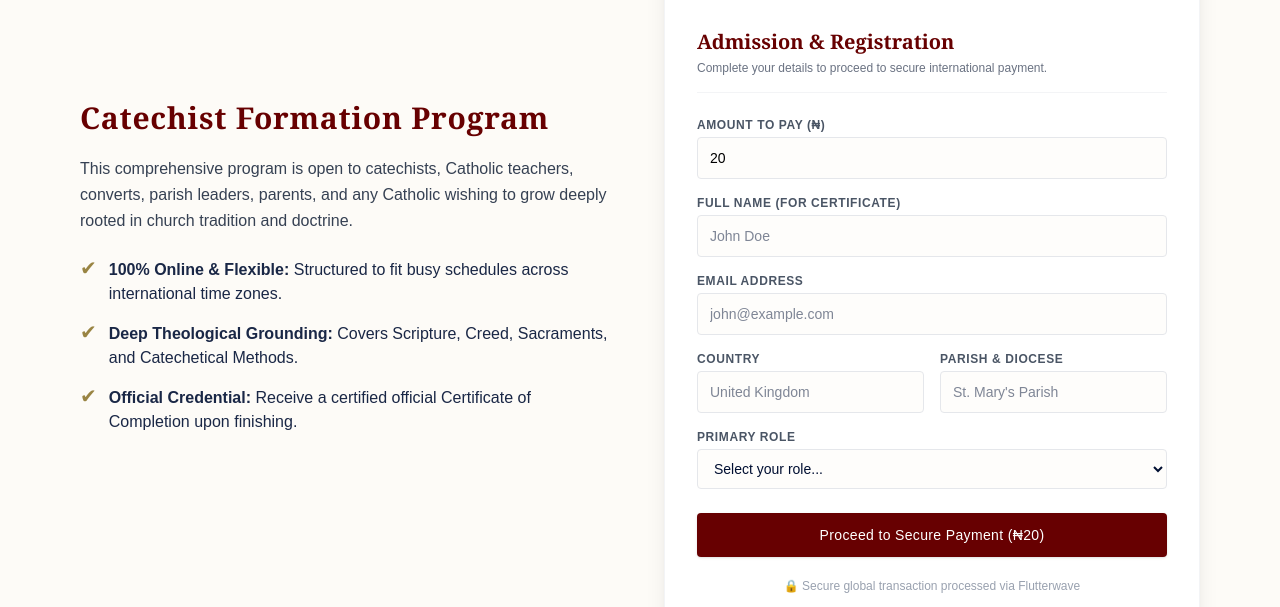
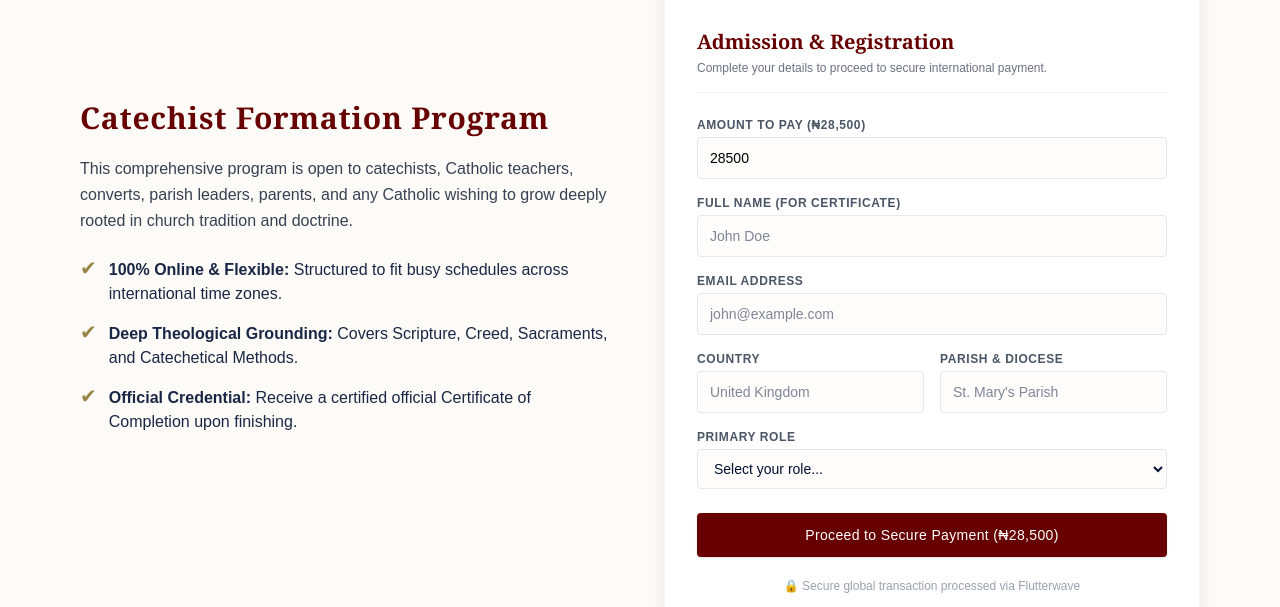
Before and after one commit to Mazoje/catholics-online-class, a Next.js app: page / in a window 1280 px wide. Shown: the part 1067-1674 px from the top of the page. Built offline with nearby package versions, Linux system fonts and the light colour scheme.

Commit message:
set default amount to 28500 with formatted commas

```diff
--- a/app/page.tsx
+++ b/app/page.tsx
@@ -5,7 +5,7 @@ import Image from "next/image";
 import Link from "next/link";
 
 export default function LandingPage() {
-  const [amount, setAmount] = useState<string>("20"); // Defaults to 20, but can be changed
+  const [amount, setAmount] = useState<string>("28500"); // Defaults to 20, but can be changed
   const [formData, setFormData] = useState({
     fullName: "",
     email: "",
@@ -194,7 +194,7 @@ export default function LandingPage() {
             {/* 👈 FIX: Moved the Amount Field inside the Form Tag */}
            <div>
   <label htmlFor="amount" className="block text-xs font-semibold uppercase tracking-wider text-gray-600 mb-1">
-  Amount to Pay (₦)
+    Amount to Pay (₦{Number(amount || 0).toLocaleString()}) {/* 👈 Displays with commas here */}
   </label>
   <input
     id="amount"
@@ -204,7 +204,7 @@ export default function LandingPage() {
     onChange={(e) => setAmount(e.target.value)}
     className="w-full border border-gray-200 rounded px-3 py-2.5 bg-[#FDFBF7]/50 focus:outline-none focus:border-[#670001] focus:bg-white text-sm text-black"
     required
-                placeholder="Enter amount"
+    placeholder="28500"
   />
 </div>
 
@@ -284,8 +284,9 @@ export default function LandingPage() {
   disabled={loading}
   className="w-full bg-[#670001] hover:bg-[#520001] text-white font-medium py-3 rounded transition-colors disabled:opacity-50 mt-2 tracking-wide shadow-sm text-sm"
 >
-              {/* 👈 FIX: Made the checkout text dynamic to display the state input */}
-             {loading ? "Processing Secure Gateway..." : `Proceed to Secure Payment (₦${amount || "0"})`}  </button>
+  {/* 👈 Added .toLocaleString() here to automatically add commas */}
+  {loading ? "Processing Secure Gateway..." : `Proceed to Secure Payment (₦${Number(amount || 0).toLocaleString()})`}
+</button>
  </form>
 
           <div className="mt-4 text-center">
```
Lines whose indentation alone changed are shown as unchanged.
